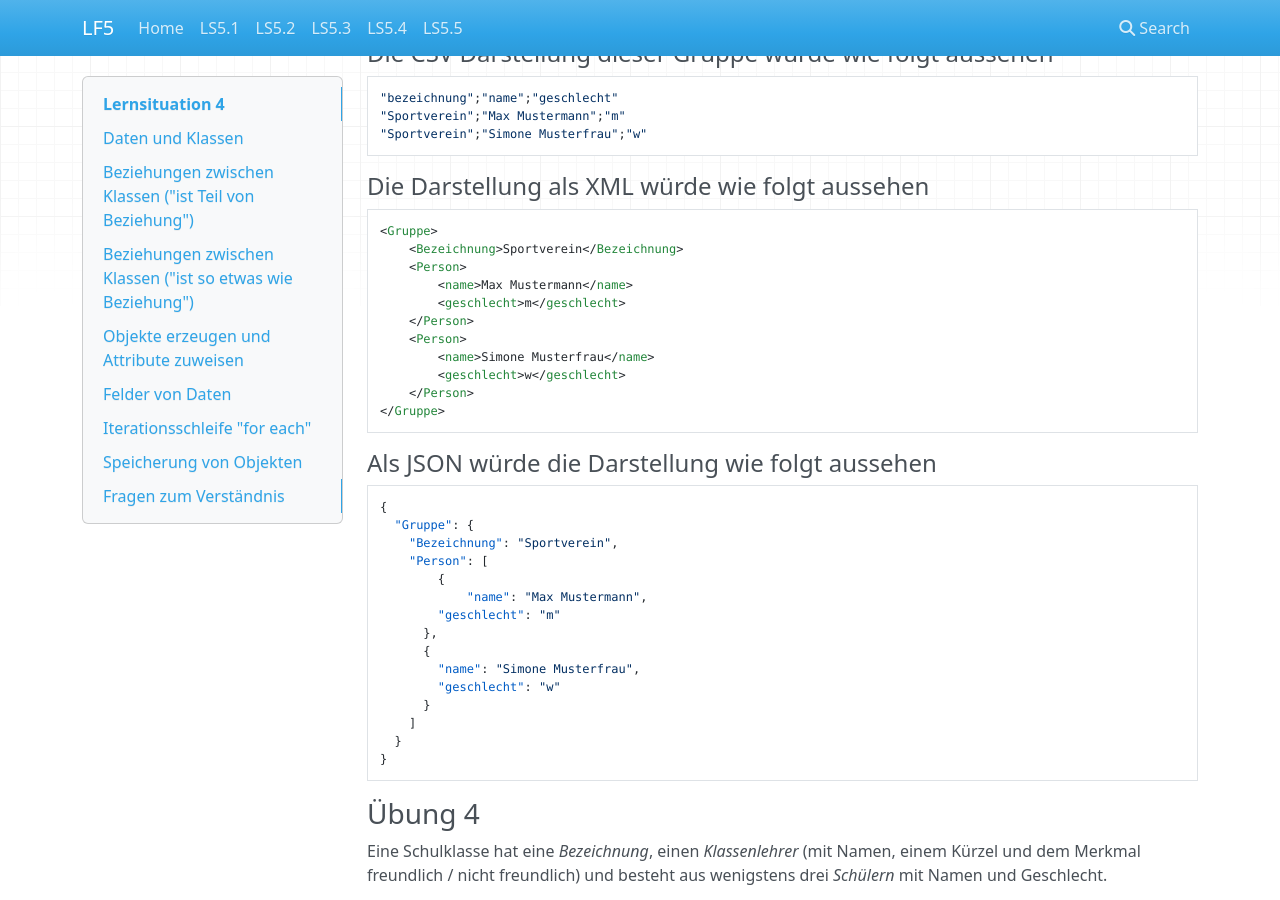
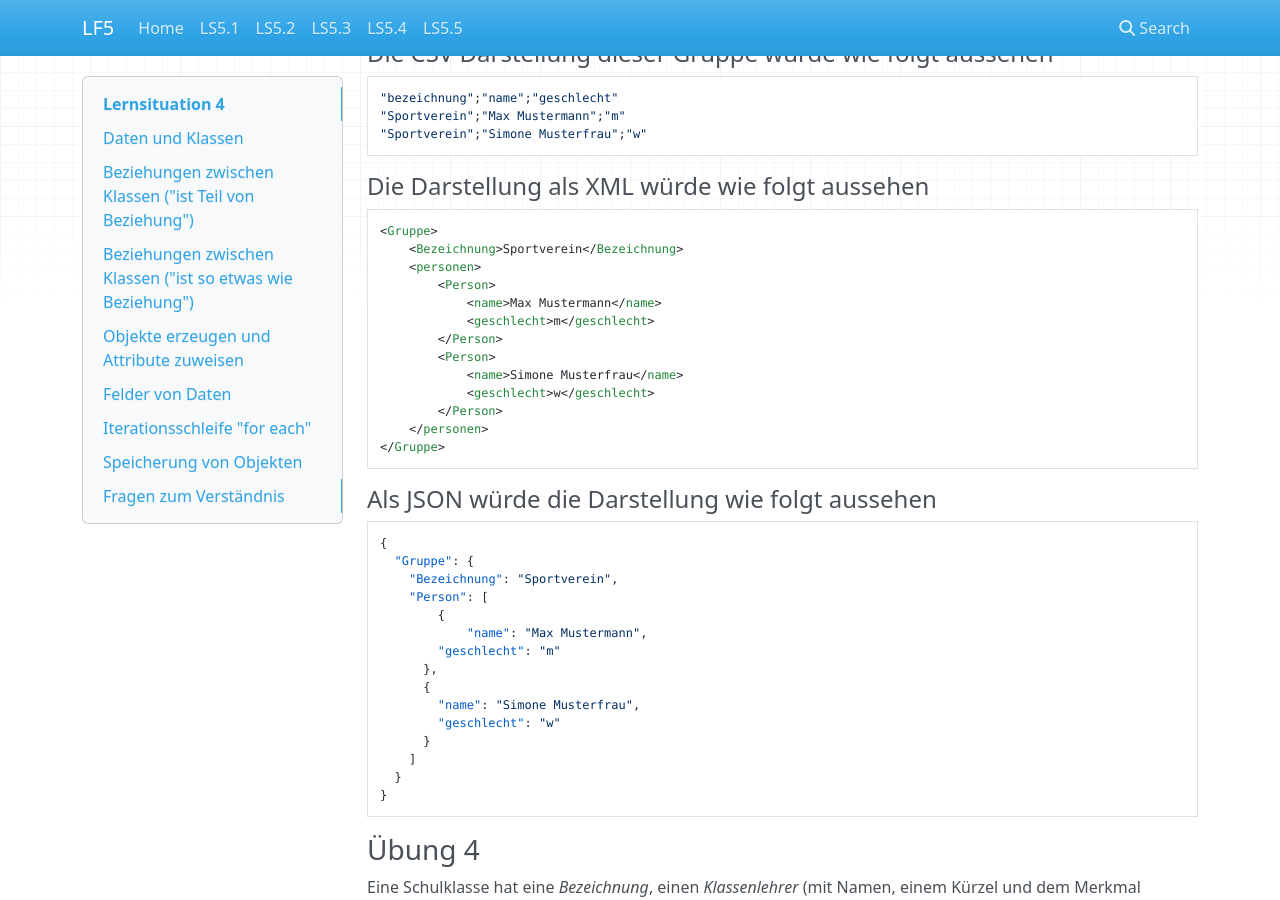
Before and after one commit to jtuttas/LF5, an MkDocs documentation site: the page built from docs/Lernsituation4.md, in a window 1280 px wide and 900 px high, scrolled down 15877 px. Built offline with MkDocs 1.6.1, drawn with Linux system fonts in a browser that asks for light colours; nearby versions of some CDN libraries.

Commit message:
Refactor XML structure in Lernsituation4.md to use <personen> wrapper for group members

````diff
--- a/docs/Lernsituation4.md
+++ b/docs/Lernsituation4.md
@@ -430,14 +430,16 @@ Der Gruppe mit der Bezeichnung "Sportverein" sollen folgende Personen angehören
 ```xml
 <Gruppe>
     <Bezeichnung>Sportverein</Bezeichnung>
-    <Person>
-        <name>Max Mustermann</name>
-        <geschlecht>m</geschlecht>
-    </Person>
-    <Person>
-        <name>Simone Musterfrau</name>
-        <geschlecht>w</geschlecht>
-    </Person>
+    <personen>
+        <Person>
+            <name>Max Mustermann</name>
+            <geschlecht>m</geschlecht>
+        </Person>
+        <Person>
+            <name>Simone Musterfrau</name>
+            <geschlecht>w</geschlecht>
+        </Person>
+    </personen>
 </Gruppe>
 ```
 
````
